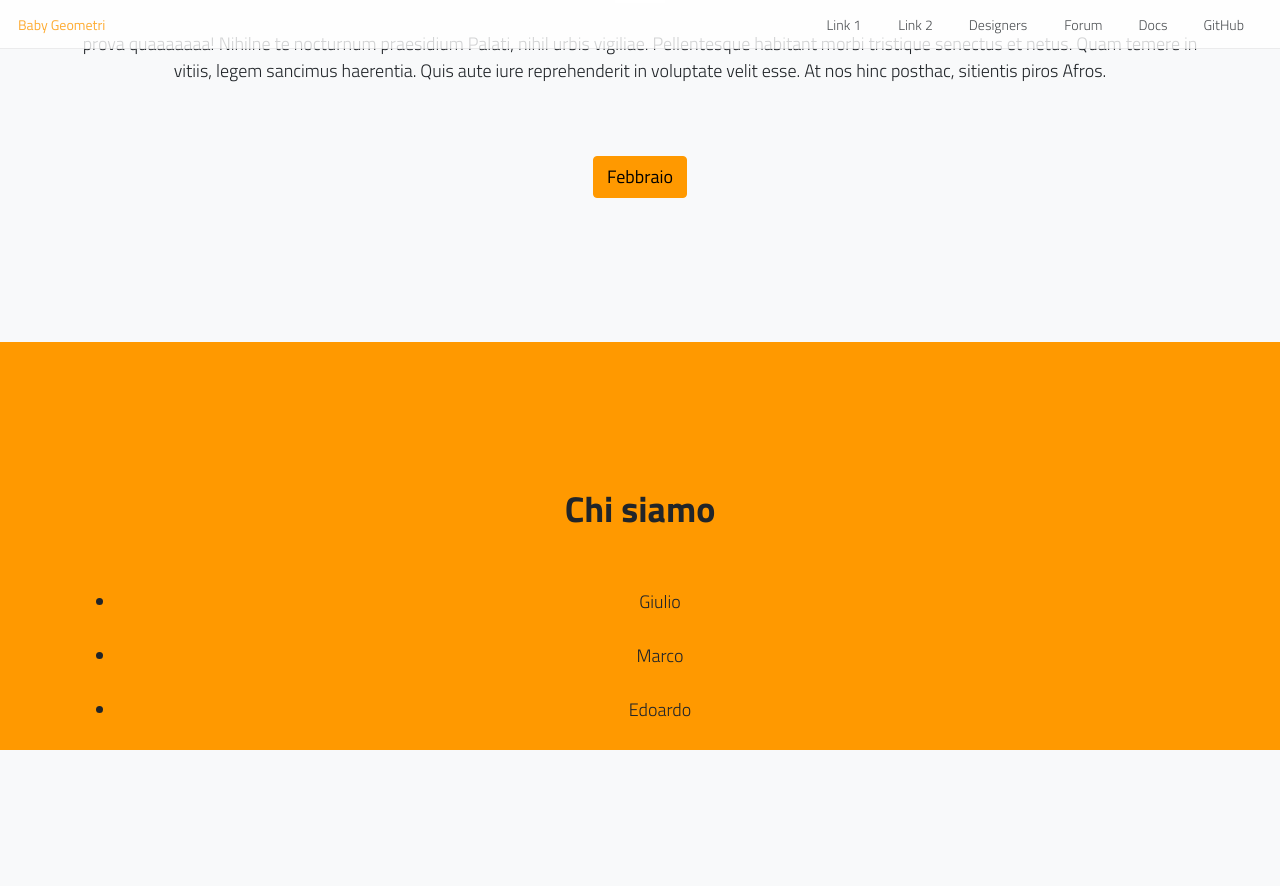
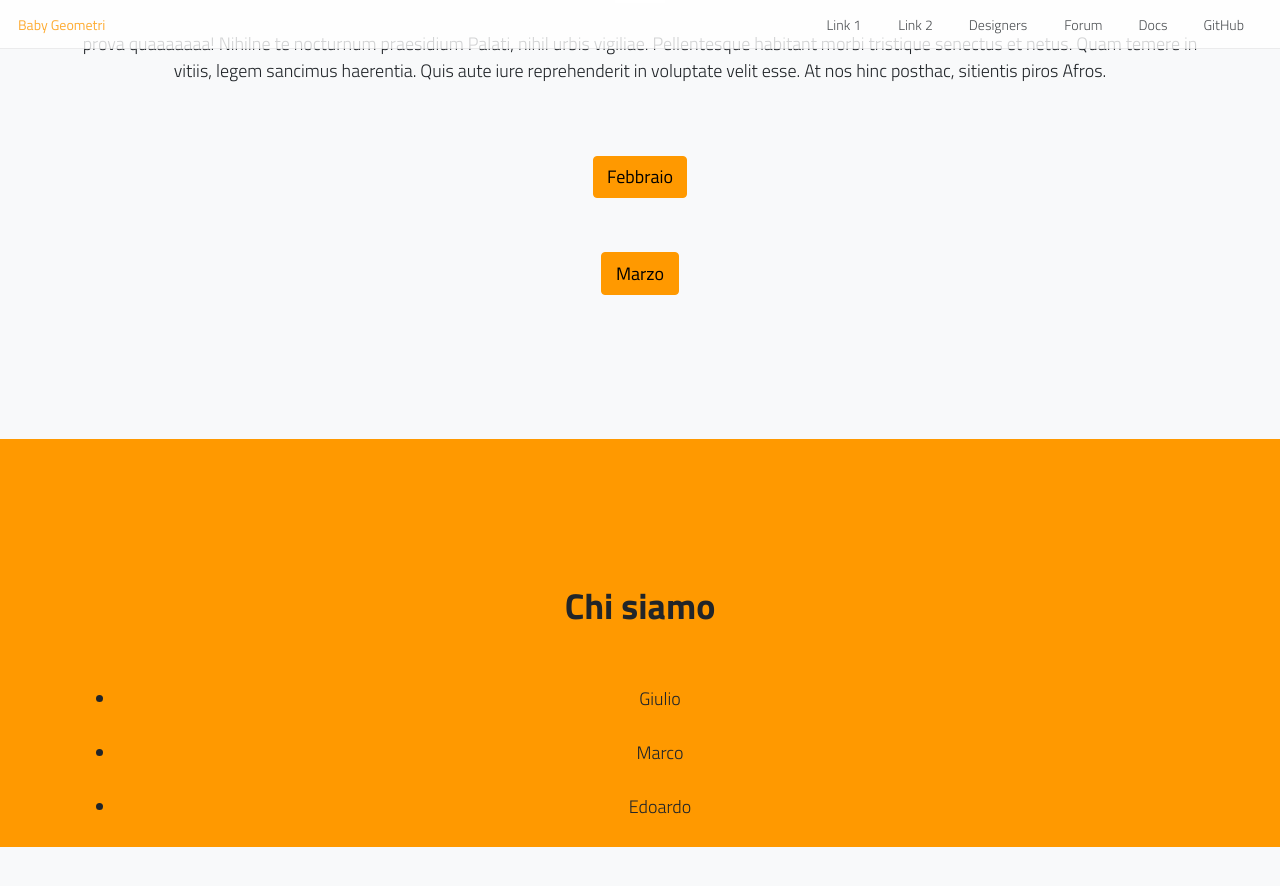
Before and after one commit to baby-geometri/baby-geometri.github.io, a Jekyll site: the page built from index.md, in a window 1280 px wide and 900 px high, scrolled down 2227 px. Shown: the top 886 px of the window. Built offline with Jekyll 4.4.1, drawn with Linux system fonts in a browser that asks for light colours; nearby versions of some CDN libraries.

Commit message:
Update default.html

```diff
--- a/_layouts/default.html
+++ b/_layouts/default.html
@@ -107,6 +107,11 @@
       <div class="col-lg-8 mx-auto text-center">
         <a class="btn btn-warning btn-xl mt-5 js-scroll-trigger" href="./whitepaper"> Febbraio </a>
       </div>
+
+     <div class="col-lg-8 mx-auto text-center">
+        <a class="btn btn-warning btn-xl mt-5 js-scroll-trigger" href="./whitepaper"> Marzo </a>
+      </div>
+
    </div>
 </section>
 
```
